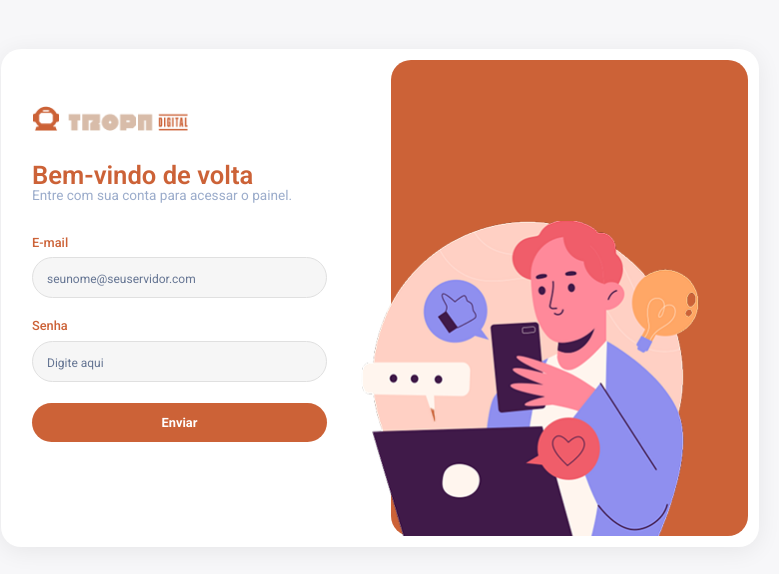
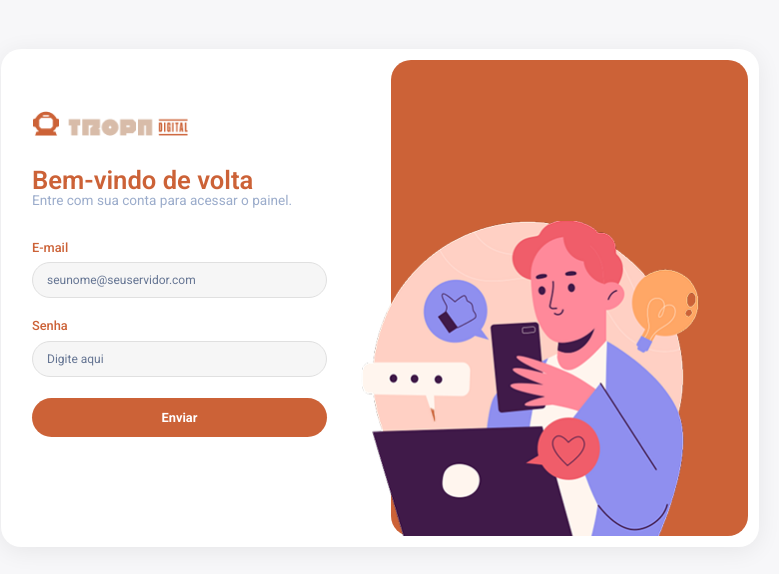
Before and after one commit to alissonooliveiraofc/tropa-digital-teste-tecnico-front, a React (Vite) app: page / in a window 1280 px wide. Shown: the part 102-676 px from the top of the page, without its empty margins (260-1039 px from the left). Built offline with nearby package versions, Linux system fonts and the light colour scheme.

Commit message:
Ajusta o tamanho da fonte do campo de entrada no LoginForm para melhorar a legibilidade.

```diff
--- a/src/components/Login/LoginForm.tsx
+++ b/src/components/Login/LoginForm.tsx
@@ -91,10 +91,11 @@ const Label = styled.label`
 
 const Input = styled.input`
   padding: 10px 14px;
+  color: #657593;
   width: 87%;
   border: 1px solid #e0e0e0;
   border-radius: 45px;
-  font-size: 1rem;
+  font-size: 0.75rem;
   background: #F6F6F6;
   outline: none;
   &:focus {
```
